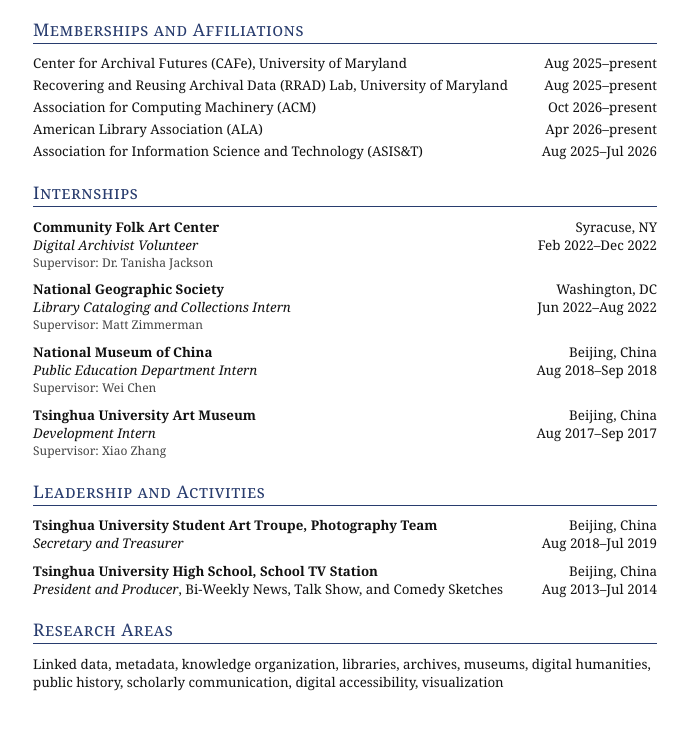
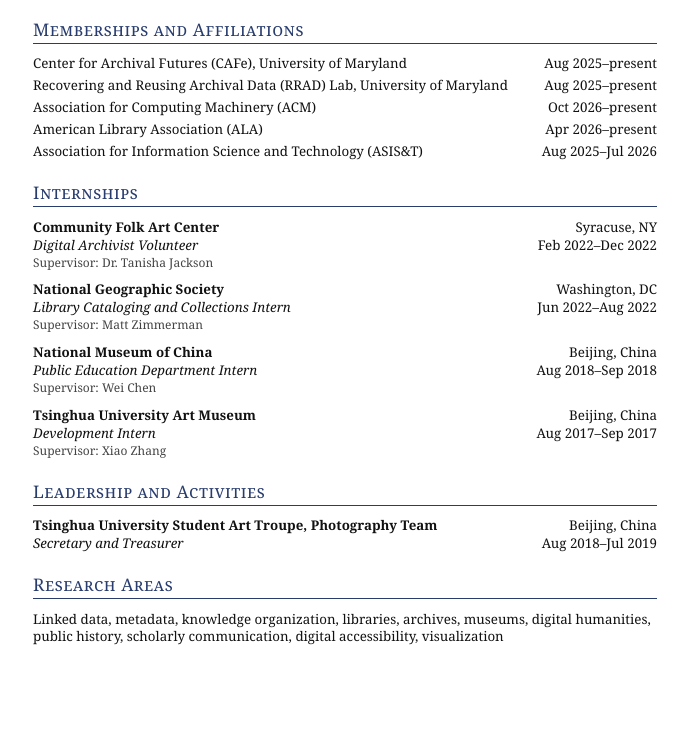
Before and after one commit to XimengDeng/ximengdeng.github.io, a plain HTML site: page cv/index.html in a window 1280 px wide. Shown: the part 2338-3068 px from the top of the page, without its empty margins (295-983 px from the left). After the commit the page ends 3041 px from the top, so only its background shows below. Drawn offline with Linux system fonts and the light colour scheme.

Commit message:
Update index.html

```diff
--- a/cv/index.html
+++ b/cv/index.html
@@ -330,10 +330,6 @@ url = {https://doi.org/10.1027/1864-1105/a000482}
       <div class="row"><span><i>Secretary and Treasurer</i></span><span class="date">Aug 2018–Jul 2019</span></div>
     </div>
 
-    <div class="entry org">
-      <div class="row"><span class="title">Tsinghua University High School, School TV Station</span><span class="loc">Beijing, China</span></div>
-      <div class="row"><span><i>President and Producer</i>, Bi-Weekly News, Talk Show, and Comedy Sketches</span><span class="date">Aug 2013–Jul 2014</span></div>
-    </div>
   </section>
 
   <!-- ============ Research Areas ============ -->
```
